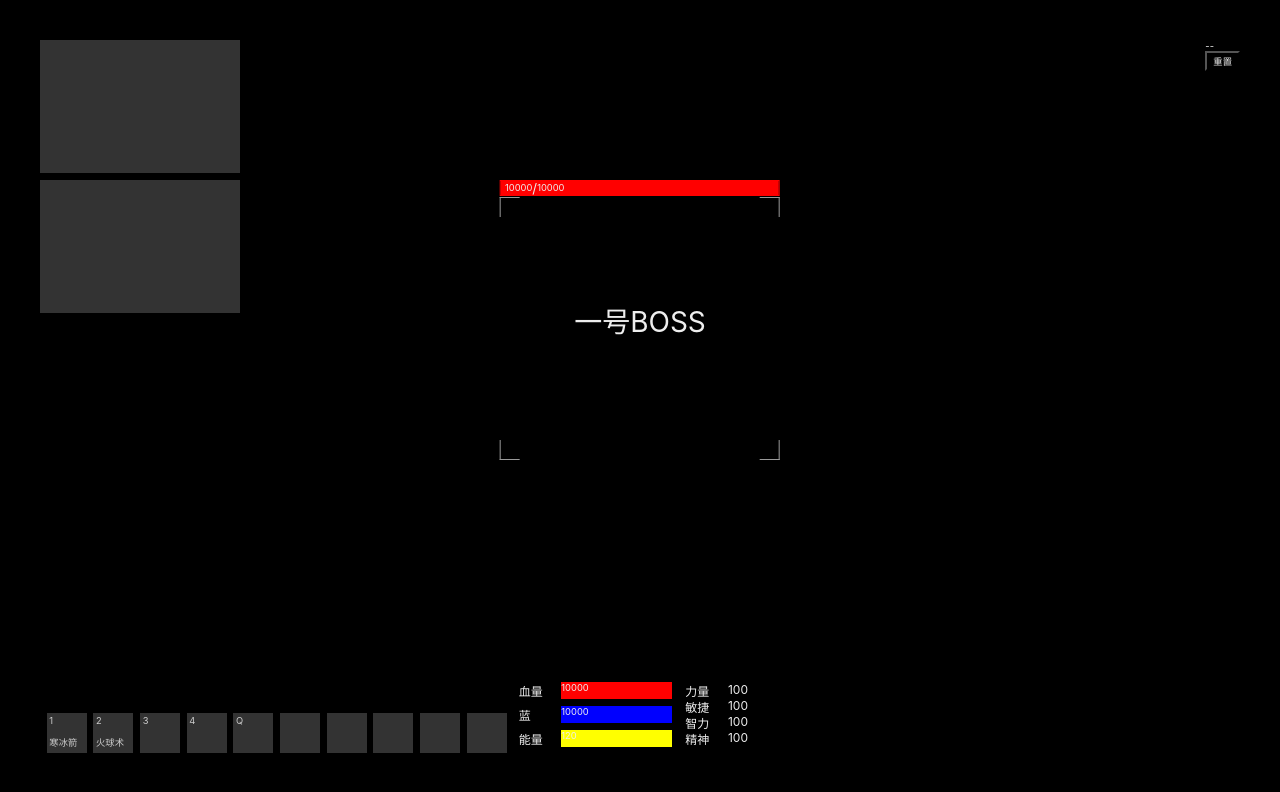
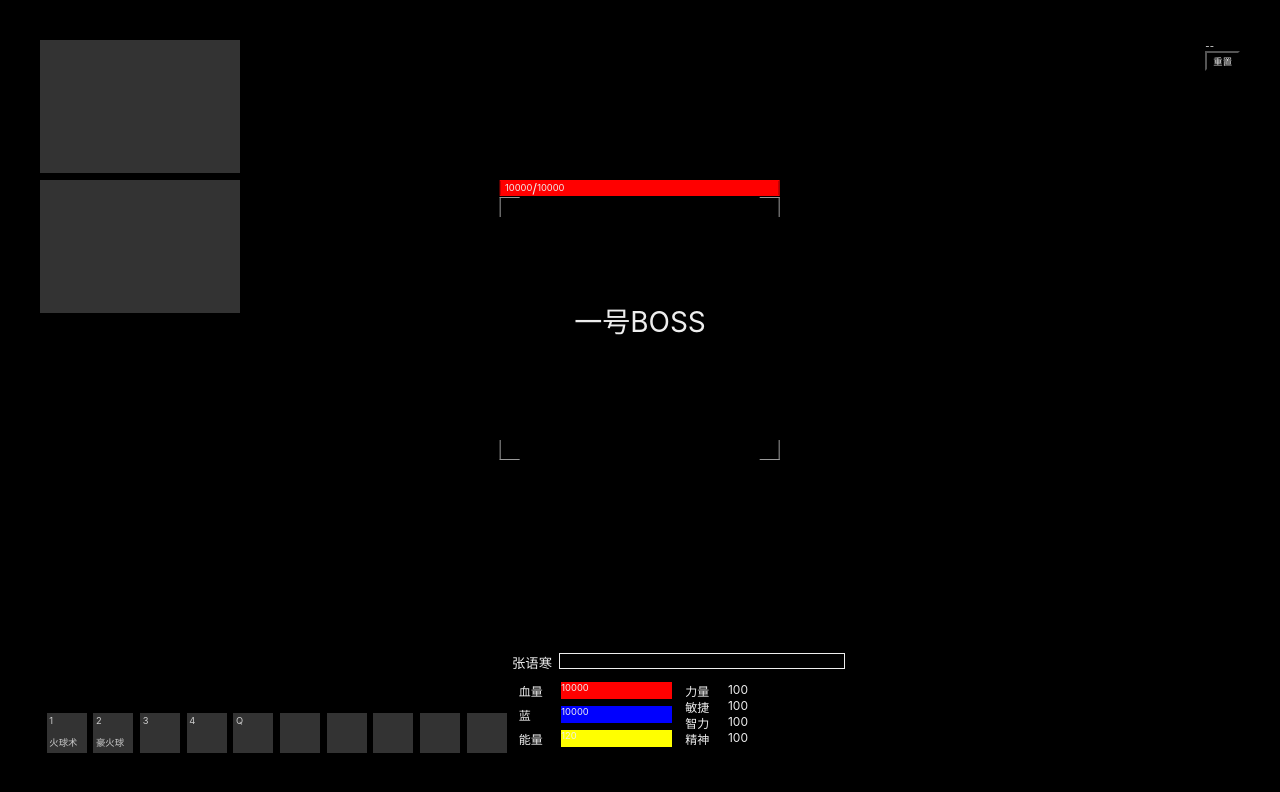
Before and after one commit to HDNRAY/raid-simulator, a React (Create React App) app: page / in a window 1280 px wide. Shown: the top 792 px of the page. Built offline with nearby package versions, Linux system fonts and the light colour scheme.

Commit message:
add casting time progress bar

```diff
--- /dev/null
+++ b/src/components/ProgressBar/ProgressBar.scss
@@ -0,0 +1,5 @@
+@import 'src/styles/shared.scss';
+
+.progress-bar {
+    border-width: $unit;
+}
--- /dev/null
+++ b/src/components/ProgressBar/ProgressBar.tsx
@@ -0,0 +1,20 @@
+import { CSSProperties } from 'react';
+import './ProgressBar.scss';
+
+const ProgressBar = (props: {
+    children?: any,
+    border?: boolean,
+    percentage?: number,
+    color?: string,
+    className?: string
+}) => {
+    const { className, color = '#999', percentage = 100, border = true, children } = props;
+    const style: CSSProperties = {
+        borderColor: color,
+        borderStyle: border ? 'solid' : undefined,
+        background: `linear-gradient(90deg, ${color} ${percentage}%,transparent ${percentage}%)`
+    }
+    return <div className={`progress-bar ${className}`} style={style}>{children}</div>
+}
+
+export default ProgressBar;
--- a/src/data/skills.ts
+++ b/src/data/skills.ts
@@ -2,16 +2,6 @@ import { Skill } from "redux/skill";
 
 export const skills: Array<Skill> = [{
     id: '1',
-    name: '寒冰箭',
-    cooldown: 0,
-    castTime: 2000,
-    cost: [],
-    effect: [{
-        type: 'damage',
-        value: 200
-    }]
-}, {
-    id: '2',
     name: '火球术',
     cooldown: 0,
     castTime: 2500,
@@ -20,4 +10,14 @@ export const skills: Array<Skill> = [{
         type: 'damage',
         value: 300
     }]
+}, {
+    id: '2',
+    name: '豪火球',
+    cooldown: 10000,
+    castTime: 2000,
+    cost: [],
+    effect: [{
+        type: 'damage',
+        value: 1500
+    }]
 }]
--- a/src/features/character/Character.scss
+++ b/src/features/character/Character.scss
@@ -2,6 +2,26 @@
 
 .character-wrapper {
     display: flex;
+    flex-wrap: wrap;
+
+    .character-casting-wrapper {
+        width: 100%;
+        height: $unit * 24;
+        margin-bottom: $unit * 10;
+        flex-shrink: 0;
+        display: flex;
+
+        .character-casting-name {
+            // width: $unit * 100;
+            padding-right: $unit * 10;
+            font-size: $unit * 20;
+        }
+
+        .character-casting {
+            flex: 1;
+            color: black;
+        }
+    }
 
     .character-resources-wrapper {
         flex: 1;
--- a/src/features/character/Character.tsx
+++ b/src/features/character/Character.tsx
@@ -1,7 +1,11 @@
+import ProgressBar from "components/ProgressBar/ProgressBar";
 import { you } from "data/character";
-import { useEffect } from "react";
-import { Character, setMainCharacter } from "redux/character";
+import { useCallback, useEffect, useMemo, useRef } from "react";
+import { Character, doneCasting, setMainCharacter, startCasting } from "redux/character";
+import { castSkillOnEnemy } from "redux/raid";
+import { Skill } from "redux/skill";
 import { useAppDispatch, useAppSelector } from "redux/store";
+import { getPercentage } from "util/utils";
 import './Character.scss';
 
 const CharacterPanel = (props: {
@@ -11,35 +15,58 @@ const CharacterPanel = (props: {
 
     const dispatch = useAppDispatch();
     const character: Character | undefined = useAppSelector(state => state.character.mainCharacter);
+    const time = useAppSelector(state => state.universal.time);
 
     useEffect(() => {
         dispatch(setMainCharacter(you));
     }, [dispatch]);
 
+    const doEffect = useCallback((skill: Skill) => {
+        dispatch(castSkillOnEnemy({ skill, targetId: '1' }))
+    }, [dispatch]);
+
+    const { staticResource, realtimeResource, realtimeAttributes, name, castingSkill, castingTime } = character || {};
+
+    const castingTimePast = castingTime ? time - castingTime : 0;
+    const castingPercentage = getPercentage(castingTimePast, castingSkill?.castTime);
+
+    const castingTimeRemain = castingSkill ? Math.max(castingSkill?.castTime - castingTimePast, 0) / 1000 : 0
+
+    useEffect(() => {
+        if (castingSkill) {
+            if (castingSkill.castTime === 0) {
+                doEffect(castingSkill);
+                dispatch(doneCasting())
+            } else if (castingTimePast >= castingSkill.castTime) {
+                doEffect(castingSkill);
+                dispatch(doneCasting())
+            }
+        }
+    }, [castingSkill, castingTimePast, dispatch, doEffect])
+
     if (!character) {
         return null;
     }
 
-    const { staticResource, realtimeResource, realtimeAttributes } = character;
     const resources = [{
         label: '血量',
         value: realtimeResource?.health,
-        cap: staticResource.health,
+        cap: staticResource?.health ?? 100,
         color: 'red'
     }, {
         label: '蓝',
         value: realtimeResource?.mana,
-        cap: staticResource.mana,
+        cap: staticResource?.mana ?? 100,
         color: 'blue'
     }, {
         label: '能量',
         value: realtimeResource?.energy,
-        cap: staticResource.energy,
+        cap: staticResource?.energy ?? 100,
         color: 'yellow'
     }, {
         label: '怒气',
         value: realtimeResource?.fury,
-        cap: staticResource.fury,
+        cap: staticResource?.fury ?? 100,
         color: 'green'
     }];
 
@@ -58,18 +85,17 @@ const CharacterPanel = (props: {
     }]
 
     return <div className={`character-wrapper ${className}`}>
+        <div className="character-casting-wrapper">
+            <div className="character-casting-name">{name}</div>
+            <ProgressBar className="character-casting" percentage={castingPercentage} color="#eee">{castingTimeRemain}s</ProgressBar>
+        </div>
         <div className="character-resources-wrapper">
             {resources.filter(r => r.cap > 0).map(resource => {
                 const { label, value, cap, color } = resource;
-                const percentage = Math.round(100 * (value ?? 0) / cap);
-                const style = {
-                    background: `linear-gradient(90deg, ${color} ${percentage}%,transparent ${percentage}%)`
-                }
+                const percentage = getPercentage(value, cap);
                 return <div className="character-resource" key={label}>
                     <div className="character-resource-label">{label}</div>
-                    <div className="character-resource-value" style={style}>
-                        {value}
-                    </div>
+                    <ProgressBar className="character-resource-value" percentage={percentage} border={false} color={color}>{value}</ProgressBar>
                 </div>
             })}
         </div>
--- a/src/features/slots/Slots.tsx
+++ b/src/features/slots/Slots.tsx
@@ -1,5 +1,4 @@
 import { useCallback, useEffect, useMemo } from "react";
-import { castSkillOnEnemy } from "redux/raid";
 import { addLog } from "redux/log";
 import { Skill, triggerSkillCooldown } from "redux/skill";
 import eventBus from "util/eventBus";
@@ -7,6 +6,7 @@ import Cooldown from "../../components/Cooldown/Cooldown";
 import { initSlots, Slot, triggerSharedCooldown } from "../../redux/slots";
 import { useAppDispatch, useAppSelector } from "../../redux/store";
 import './Slots.scss';
+import { startCasting } from "redux/character";
 
 const Slots = (props: {
     className?: string
@@ -67,16 +67,10 @@ const Slots = (props: {
         return _keyMap;
     }, [slots])
 
-    // const checkCost = useCallback(() => {
-
-    // }, []);
-
-    const doEffect = useCallback((skill: Skill) => {
-        dispatch(castSkillOnEnemy({ skill, targetId: '1' }))
-    }, [dispatch]);
+    const castingSkill = useAppSelector(state => state.character.mainCharacter?.castingSkill);
 
     const onSlotClick = useCallback((slot: Slot) => {
-        console.log(slot);
+        console.info(slot);
         if (!slot?.link) {
             console.info('no binding')
             return
@@ -99,11 +93,19 @@ const Slots = (props: {
             return
         }
 
-        doEffect(skill);
-        dispatch(triggerSkillCooldown(slot.link.id));
+        if (castingSkill) {
+            dispatch(addLog({
+                type: 'warning',
+                content: '我正在施法'
+            }));
+            return
+        }
+
+        dispatch(startCasting(skill))
+        dispatch(triggerSkillCooldown(skill.id));
         dispatch(triggerSharedCooldown());
 
-    }, [dispatch, doEffect, shareCooldownRemain, skillMap, time]);
+    }, [castingSkill, dispatch, shareCooldownRemain, skillMap, time]);
 
     useEffect(() => {
         const keyboardListener = (event: CustomEvent) => {
--- a/src/redux/character.ts
+++ b/src/redux/character.ts
@@ -53,9 +53,30 @@ const characterSlice = createSlice({
                 },
                 realtimeAttributes: staticAttributes
             };
+        },
+        startCasting: (state, { payload }) => {
+            const character = state.mainCharacter;
+            if (character) {
+                character.castingSkill = payload;
+                character.castingTime = new Date().getTime();
+            }
+        },
+        doneCasting: (state) => {
+            const character = state.mainCharacter;
+            if (character) {
+                character.castingSkill = undefined;
+                character.castingTime = undefined
+            }
+        },
+        cancelCasting: (state, { payload }) => {
+            const character = state.mainCharacter;
+            if (character) {
+                character.castingSkill = undefined;
+                character.castingTime = undefined
+            }
         }
     }
 })
 
-export const { setMainCharacter } = characterSlice.actions
+export const { setMainCharacter, startCasting, doneCasting, cancelCasting } = characterSlice.actions
 export default characterSlice.reducer
--- a/src/util/utils.ts
+++ b/src/util/utils.ts
@@ -19,4 +19,12 @@ const timeShorter = (value: number, toSecond: boolean = true) => {
     return result;
 }
 
-export { timeShorter }
+const getPercentage = (dividend?: number, divisor?: number) => {
+    if (!divisor || !dividend) {
+        return 0
+    }
+
+    return Math.round(1000 * dividend / divisor) / 10;
+}
+
+export { timeShorter, getPercentage }
```
